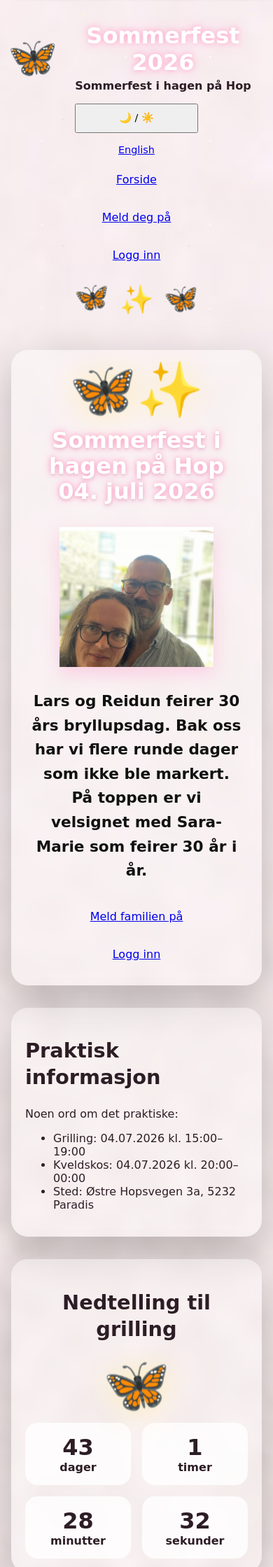
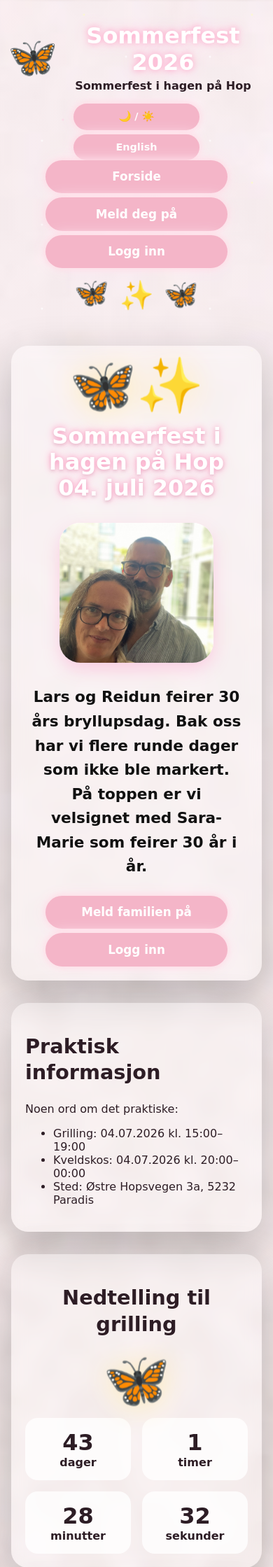
Before and after one commit to kasantix-design/Sommerfest2026, a Flask app: page / in a window 390 px wide. Shown: the top 2239 px of the page at 70% size. Run offline with Flask 3, Linux system fonts and the light colour scheme; data that the repository does not hold is empty.

Commit message:
Update style.css

```diff
--- a/app/static/css/style.css
+++ b/app/static/css/style.css
@@ -16,95 +16,165 @@ body {
   margin: 0;
   padding: 0;
   min-height: 100vh;
+
   background:
-    linear-gradient(rgba(255, 238, 246, 0.45), rgba(255, 238, 246, 0.45)),
+    linear-gradient(
+      rgba(255, 238, 246, 0.45),
+      rgba(255, 238, 246, 0.45)
+    ),
     url("../images/papir.jpg") center/cover repeat;
+
   font-family: "Comic Sans MS", cursive, sans-serif;
+
   color: var(--text);
 }
 
 body.dark-mode {
   background:
-    linear-gradient(rgba(35, 18, 35, 0.82), rgba(35, 18, 35, 0.82)),
+    linear-gradient(
+      rgba(35, 18, 35, 0.82),
+      rgba(35, 18, 35, 0.82)
+    ),
     url("../images/papir.jpg") center/cover repeat;
+
   color: #fff7fb;
 }
 
 .sparkles {
   position: fixed;
   inset: 0;
+
   pointer-events: none;
+
   z-index: 1;
+
   background-image:
     radial-gradient(circle, rgba(255,255,255,0.95) 1px, transparent 2px),
     radial-gradient(circle, rgba(255,210,230,0.9) 1px, transparent 2px),
     radial-gradient(circle, rgba(255,255,190,0.8) 1px, transparent 2px);
-  background-size: 120px 120px, 180px 180px, 240px 240px;
+
+  background-size:
+    120px 120px,
+    180px 180px,
+    240px 240px;
+
   animation: glitter-drift 8s linear infinite;
+
   opacity: 0.65;
 }
 
 @keyframes glitter-drift {
-  from { transform: translateY(0); }
-  to { transform: translateY(-120px); }
+
+  from {
+    transform: translateY(0);
+  }
+
+  to {
+    transform: translateY(-120px);
+  }
 }
 
 .header {
   position: relative;
   z-index: 2;
+
   padding: 2rem 1rem 1rem;
+
   text-align: center;
 }
 
 .top-bar {
   max-width: 1100px;
+
   margin: 0 auto;
+
   display: flex;
+
   gap: 1rem;
+
   align-items: center;
   justify-content: space-between;
+
   flex-wrap: wrap;
 }
 
 .logo-area {
   display: flex;
+
   gap: 1rem;
+
   align-items: center;
 }
 
 .logo-butterfly {
   font-size: 3rem;
+
   animation: butterfly-pulse 2.6s ease-in-out infinite;
 }
 
 @keyframes butterfly-pulse {
-  0%, 100% { transform: scale(1) rotate(-4deg); }
-  50% { transform: scale(1.18) rotate(4deg); }
+
+  0%,
+  100% {
+    transform: scale(1) rotate(-4deg);
+  }
+
+  50% {
+    transform: scale(1.18) rotate(4deg);
+  }
 }
 
 .site-title {
   margin: 0;
+
   font-size: clamp(2rem, 5vw, 4rem);
+
   color: #fff;
-  text-shadow: 0 0 10px #ff9fc5, 0 0 25px #ffcee1;
+
+  text-shadow:
+    0 0 10px #ff9fc5,
+    0 0 25px #ffcee1;
 }
 
 .site-subtitle {
   margin: 0.25rem 0 0;
+
   font-weight: bold;
 }
 
 .pink-btn {
   display: inline-flex;
+
   justify-content: center;
   align-items: center;
 
-  width: 100%;
-  max-width: 280px;
+  background: var(--pink);
 
-  margin: 0 auto;
+  padding: 0.85rem 1.6rem;
 
-  padding: 0.9rem 1.2rem;
+  margin: 0.35rem;
+
+  border: none;
+
+  border-radius: 40px;
+
+  font-size: 1.05rem;
+
+  font-weight: bold;
+
+  cursor: pointer;
+
+  color: white;
+
+  text-decoration: none;
+
+  box-shadow:
+    0 0 10px #ffd9e4,
+    0 0 20px #ffe3ed;
+
+  transition: 0.25s ease;
+
+  text-align: center;
 
   box-sizing: border-box;
 }
@@ -112,11 +182,15 @@ body.dark-mode {
 .pink-btn:hover,
 .pink-btn:focus {
   transform: scale(1.05);
-  box-shadow: 0 0 14px #ffdce8, 0 0 30px #ffe6ef;
+
+  box-shadow:
+    0 0 14px #ffdce8,
+    0 0 30px #ffe6ef;
 }
 
 .small-btn {
   font-size: 0.9rem;
+
   padding: 0.65rem 1rem;
 }
 
@@ -124,20 +198,27 @@ body.dark-mode {
 .button-row,
 .top-actions {
   display: flex;
+
   justify-content: center;
+
   flex-wrap: wrap;
+
   gap: 0.4rem;
 }
 
 .butterflies {
   display: flex;
+
   justify-content: center;
+
   gap: 14px;
+
   margin-top: 1rem;
 }
 
 .butterfly {
   font-size: 2.5rem;
+
   animation: flutter 3s ease-in-out infinite;
 }
 
@@ -150,14 +231,23 @@ body.dark-mode {
 }
 
 @keyframes flutter {
-  0%, 100% { transform: translateY(0) rotate(-5deg); }
-  50% { transform: translateY(-12px) rotate(6deg); }
+
+  0%,
+  100% {
+    transform: translateY(0) rotate(-5deg);
+  }
+
+  50% {
+    transform: translateY(-12px) rotate(6deg);
+  }
 }
 
 .page-content {
   position: relative;
   z-index: 2;
+
   width: min(1100px, calc(100% - 2rem));
+
   margin: 0 auto;
 }
 
@@ -165,13 +255,19 @@ body.dark-mode {
 .card,
 .form-card {
   margin: 2rem auto;
+
   padding: 2rem;
+
   border-radius: 24px;
+
   background: var(--white-glass);
+
   backdrop-filter: blur(10px);
+
   box-shadow:
     0 20px 60px var(--shadow),
     0 0 18px rgba(255, 255, 255, 0.2);
+
   animation: float-up 0.8s ease forwards;
 }
 
@@ -182,24 +278,37 @@ body.dark-mode .form-card {
 }
 
 @keyframes float-up {
-  from { transform: translateY(35px); opacity: 0; }
-  to { transform: translateY(0); opacity: 1; }
+
+  from {
+    transform: translateY(35px);
+    opacity: 0;
+  }
+
+  to {
+    transform: translateY(0);
+    opacity: 1;
+  }
 }
-
-/* --- HERO FIKS --- */
 
 .hero {
   max-width: 900px;
+
   min-height: auto;
+
   text-align: center;
+
   overflow: hidden;
 }
 
 .hero h2 {
   margin: 0 0 1rem;
+
   font-size: clamp(2rem, 5vw, 4rem);
+
   color: #fff;
+
   line-height: 1.15;
+
   text-shadow:
     0 0 8px #ff9fc5,
     0 0 18px #ffcee1,
@@ -208,11 +317,17 @@ body.dark-mode .form-card {
 
 .hero-text {
   max-width: 760px;
+
   margin: 1.5rem auto;
+
   color: #111;
+
   font-size: clamp(1.35rem, 3.3vw, 2.3rem);
+
   line-height: 1.45;
+
   font-weight: 800;
+
   text-shadow: none;
 }
 
@@ -220,24 +335,35 @@ body.dark-mode .hero-text {
   color: #fff7fb;
 }
 
-/* Fikser bilde/hjerte uansett om bildet heter hero-image, heart-image eller bare ligger i hero */
-.hero img,
-.hero-image,
-.heart-image,
-.hero-heart img {
-  display: block;
-  width: min(260px, 70vw);
-  height: auto;
-  max-height: 260px;
-  object-fit: cover;
-  margin: 1.25rem auto 2rem;
-  border-radius: 24px;
+.heart-frame {
+  width: 220px;
+  height: 200px;
+
+  margin: 2rem auto;
+
+  position: relative;
+
+  overflow: hidden;
+
+  border-radius: 30px;
+
+  box-shadow:
+    0 10px 25px rgba(255, 105, 180, 0.25);
+
+  background: #fff;
 }
 
-.heart-image,
-.hero-heart img {
-  aspect-ratio: 1 / 1;
-  clip-path: path("M 50 15 C 35 -5 0 5 0 35 C 0 62 28 78 50 100 C 72 78 100 62 100 35 C 100 5 65 -5 50 15 Z");
+.heart-frame img {
+  width: 100%;
+  height: 100%;
+
+  object-fit: cover;
+
+  object-position: center 35%;
+
+  display: block;
+
+  transform: scale(1.15);
 }
 
 .countdown-box {
@@ -246,40 +372,59 @@ body.dark-mode .hero-text {
 
 .countdown-butterfly {
   font-size: 4rem;
+
   margin-bottom: 1rem;
+
   animation: countdown-grow 4s ease-in-out infinite;
 }
 
 @keyframes countdown-grow {
-  0%, 100% { transform: scale(1); filter: drop-shadow(0 0 8px #ffd9e4); }
-  50% { transform: scale(1.25); filter: drop-shadow(0 0 20px #fff0a8); }
+
+  0%,
+  100% {
+    transform: scale(1);
+    filter: drop-shadow(0 0 8px #ffd9e4);
+  }
+
+  50% {
+    transform: scale(1.25);
+    filter: drop-shadow(0 0 20px #fff0a8);
+  }
 }
 
 .countdown-grid {
   display: grid;
+
   grid-template-columns: repeat(4, minmax(70px, 1fr));
+
   gap: 1rem;
 }
 
 .countdown-item {
   background: var(--white-strong);
+
   border-radius: 18px;
+
   padding: 1rem;
+
   font-weight: bold;
 }
 
 .countdown-number {
   display: block;
+
   font-size: 2rem;
 }
 
 form {
   display: grid;
+
   gap: 1rem;
 }
 
 .form-group {
   display: grid;
+
   gap: 0.35rem;
 }
 
@@ -291,12 +436,19 @@ input,
 select,
 textarea {
   width: 100%;
+
   box-sizing: border-box;
+
   padding: 0.9rem 1rem;
+
   border: 2px solid transparent;
+
   border-radius: 18px;
+
   background: rgba(255, 255, 255, 0.85);
+
   font-family: inherit;
+
   font-size: 1rem;
 }
 
@@ -304,230 +456,33 @@ input:focus,
 select:focus,
 textarea:focus {
   outline: none;
+
   border-color: var(--pink-dark);
-  box-shadow: 0 0 0 4px rgba(244, 181, 200, 0.35);
+
+  box-shadow:
+    0 0 0 4px rgba(244, 181, 200, 0.35);
 }
 
 textarea {
   min-height: 120px;
+
   resize: vertical;
-}
-
-.registration-active,
-.event-choice.selected,
-.status-green {
-  background: var(--green);
-  border: 2px solid var(--green-border);
-  color: #103d22;
-  border-radius: 18px;
-  padding: 1rem;
-  font-weight: bold;
-  box-shadow: 0 0 14px rgba(55, 184, 111, 0.45);
-}
-
-.flash-wrapper {
-  margin: 1rem auto;
-}
-
-.flash-message {
-  padding: 1rem 1.25rem;
-  border-radius: 18px;
-  margin-bottom: 0.75rem;
-  font-weight: bold;
-  background: var(--white-strong);
-}
-
-.flash-message.success {
-  background: var(--green);
-}
-
-.flash-message.danger {
-  background: var(--danger);
-}
-
-.flash-message.warning {
-  background: var(--warning);
-}
-
-.flash-message.info {
-  background: #cfe9ff;
-}
-
-.table-wrapper {
-  overflow-x: auto;
-  border-radius: 18px;
-}
-
-table {
-  width: 100%;
-  border-collapse: collapse;
-  background: rgba(255,255,255,0.75);
-  border-radius: 18px;
-  overflow: hidden;
-}
-
-th,
-td {
-  padding: 0.85rem;
-  text-align: left;
-  border-bottom: 1px solid rgba(0,0,0,0.08);
-}
-
-th {
-  background: var(--pink);
-  color: white;
-}
-
-.badge {
-  display: inline-block;
-  border-radius: 999px;
-  padding: 0.35rem 0.7rem;
-  font-weight: bold;
-  background: var(--pink-light);
-}
-
-.badge-green {
-  background: var(--green);
-  color: #103d22;
-}
-
-.badge-warning {
-  background: var(--warning);
-  color: #4b3400;
 }
 
 .footer {
   position: relative;
   z-index: 2;
-  margin-top: 3rem;
-  padding: 2rem 1rem;
+
+  margin-top: 4rem;
+
+  padding: 2rem 1rem 4rem;
+
   text-align: center;
-}
-
-.footer-links {
-  display: flex;
-  justify-content: center;
-  gap: 1rem;
-  margin-bottom: 0.75rem;
-  flex-wrap: wrap;
-}
-
-.footer a {
-  color: inherit;
-  font-weight: bold;
-}
-
-.install-banner {
-  display: none;
-  position: fixed;
-  left: 1rem;
-  right: 1rem;
-  bottom: 1rem;
-  z-index: 20;
-  padding: 1rem;
-  border-radius: 22px;
-  background: rgba(255, 255, 255, 0.92);
-  box-shadow: 0 10px 40px rgba(0,0,0,0.25);
-}
-
-.heart-frame {
-    width: 220px;
-    height: 200px;
-    margin: 2rem auto;
-
-    position: relative;
-
-    clip-path: path(
-        "M110 200
-        C20 130 0 80 0 40
-        C0 0 40 0 55 30
-        C70 0 110 0 110 40
-        C110 0 150 0 165 30
-        C180 0 220 0 220 40
-        C220 80 200 130 110 200"
-    );
-
-    overflow: hidden;
-
-    box-shadow:
-        0 10px 25px rgba(255, 105, 180, 0.25);
-
-    background: #fff;
-}
-
-.heart-frame img {
-    width: 100%;
-    height: 100%;
-
-    object-fit: cover;
-
-    object-position: center 35%;
-
-    display: block;
-
-    transform: scale(1.15);
-}
-
-@media (max-width: 720px) {
-
-  body {
-    font-family: "Comic Sans MS", cursive;
-    font-size: 16px;
-  }
-
-  h1 {
-    font-size: 2.2rem;
-    line-height: 1.2;
-    font-family: "Comic Sans MS", cursive;
-  }
-
-  h2 {
-    font-size: 1.8rem;
-    line-height: 1.3;
-    font-family: "Comic Sans MS", cursive;
-  }
-
-  .hero-text {
-    font-size: 1.35rem;
-    line-height: 1.6;
-    padding: 0 0.5rem;
-    font-family: "Comic Sans MS", cursive;
-  }
-
-  .button-row {
-    width: 100%;
-    display: flex;
-    justify-content: center;
-  }
-
-  .pink-btn {
-    width: 100%;
-    max-width: 260px;
-  }
-
-
-  .top-bar,
-  .logo-area {
-    justify-content: center;
-    text-align: center;
-  }
-
-  .hero,
-  .card,
-  .form-card {
-    padding: 1.25rem;
-  }
-
-  .countdown-grid {
-    grid-template-columns: repeat(2, 1fr);
-  }
-.footer {
-  margin-top: 4rem;
-  padding: 2rem 1rem 4rem;
 }
 
 .footer-card {
   max-width: 1100px;
+
   margin: 0 auto;
 
   background: rgba(255, 255, 255, 0.78);
@@ -542,26 +497,26 @@ th {
     0 10px 30px rgba(0, 0, 0, 0.08);
 }
 
-.footer-card h2 {
-  text-align: center;
-  margin-bottom: 2rem;
-}
-
 .footer-contact {
   display: grid;
+
   grid-template-columns: 1fr 1.2fr;
+
   gap: 2rem;
+
   align-items: center;
 }
 
 .contact-block {
   font-size: 1.1rem;
+
   line-height: 1.8;
 }
 
 .contact-block a {
+  color: inherit;
+
   text-decoration: none;
-  color: inherit;
 }
 
 .map-wrapper iframe {
@@ -570,11 +525,75 @@ th {
 
 .footer-bottom {
   text-align: center;
+
   margin-top: 2rem;
+
   opacity: 0.8;
 }
 
 @media (max-width: 720px) {
+
+  * {
+    font-family: "Comic Sans MS", cursive !important;
+    font-style: normal !important;
+  }
+
+  body {
+    font-size: 16px;
+  }
+
+  h1 {
+    font-size: 2.2rem;
+
+    line-height: 1.2;
+  }
+
+  h2 {
+    font-size: 1.8rem;
+
+    line-height: 1.3;
+  }
+
+  .hero-text {
+    font-size: 1.35rem;
+
+    line-height: 1.6;
+
+    padding: 0 0.5rem;
+  }
+
+  .top-bar,
+  .logo-area {
+    justify-content: center;
+
+    text-align: center;
+  }
+
+  .hero,
+  .card,
+  .form-card {
+    padding: 1.25rem;
+  }
+
+  .countdown-grid {
+    grid-template-columns: repeat(2, 1fr);
+  }
+
+  .button-row {
+    width: 100%;
+
+    display: flex;
+
+    justify-content: center;
+  }
+
+  .pink-btn {
+    width: 100%;
+
+    max-width: 260px;
+
+    margin: 0 auto;
+  }
 
   .footer-contact {
     grid-template-columns: 1fr;
@@ -585,33 +604,3 @@ th {
   }
 
 }
-@media (max-width: 720px) {
-  body,
-  body *,
-  .hero,
-  .hero *,
-  .card,
-  .card *,
-  .form-card,
-  .form-card *,
-  .footer,
-  .footer *,
-  .countdown-box,
-  .countdown-box *,
-  .countdown-item,
-  .countdown-number,
-  h1,
-  h2,
-  h3,
-  p,
-  li,
-  a,
-  button,
-  input,
-  select,
-  textarea,
-  label {
-    font-family: "Comic Sans MS", "Comic Sans", cursive, sans-serif !important;
-    font-style: normal !important;
-  }
-}
```
